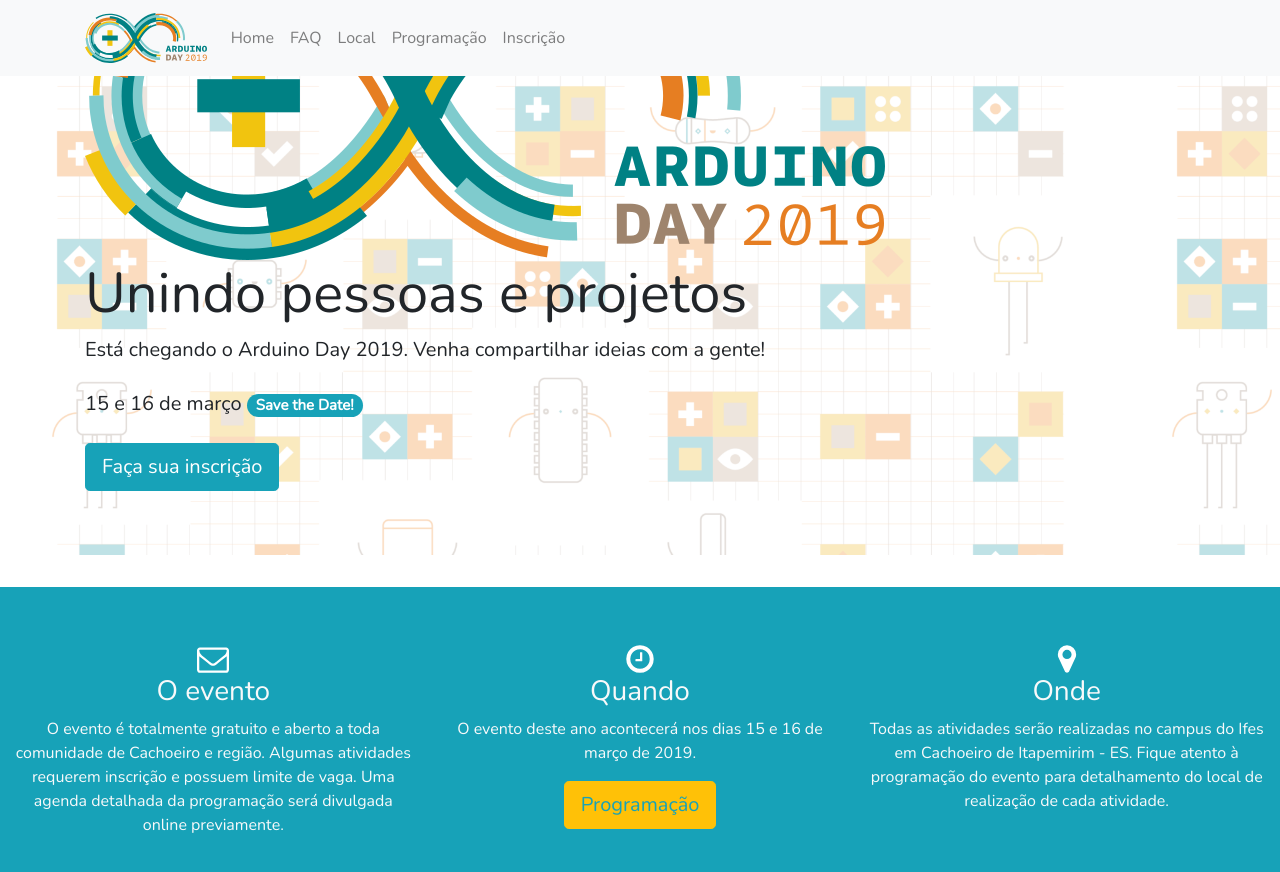
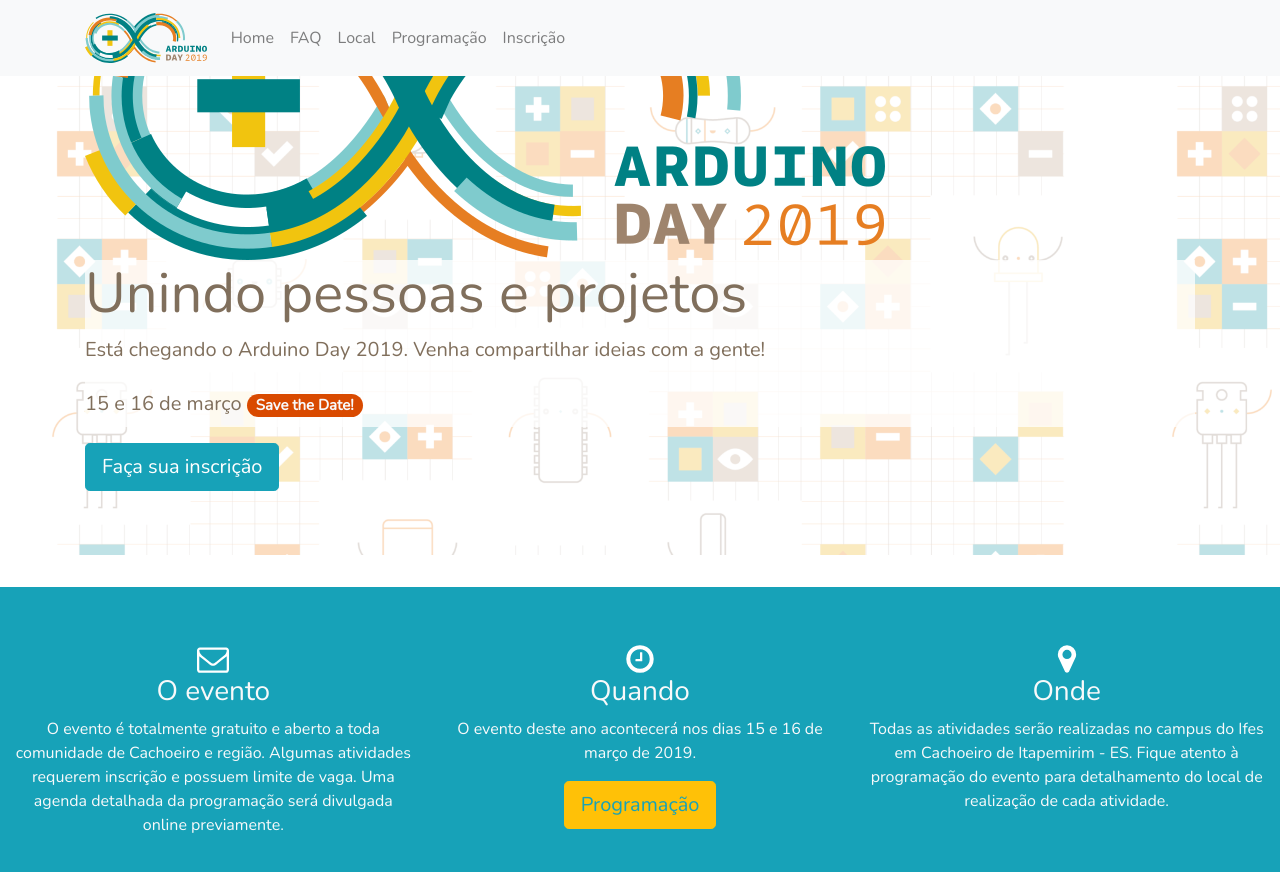
Before and after one commit to arduinodayci/arduinodayci, a Jekyll site: the page built from index.html, in a window 1280 px wide and 900 px high, scrolled down 213 px. Shown: the top 872 px of the window. Built offline with Jekyll 4.4.1, drawn with Linux system fonts in a browser that asks for light colours.

Commit message:
Changes to be committed: 	modified:   _sass/base.scss 	modified:   assets/img/coracao.png 	new file:   assets/img/coracao.svg 	modified:   index.html

```diff
--- a/_sass/base.scss
+++ b/_sass/base.scss
@@ -1,4 +1,6 @@
 @import url('https://fonts.googleapis.com/css?family=Nunito');
+
+$cor-padrao: #d94a00;
 
 body {
   font-family: 'Nunito', sans-serif;
@@ -129,3 +131,12 @@ body {
   height: 50vh;
   width: 100%;
 }
+
+.bg-cor-padrao {
+  background-color: $cor-padrao;
+}
+
+.div-text-home {
+  color: #806f5c;
+  background-color: rgba(255, 255, 255, .75);
+}
--- a/index.html
+++ b/index.html
@@ -6,9 +6,11 @@ title: Home
 <div class="jumbotron" id="hero">
   <div class="container">
   	<img src="{{ site.baseurl }}/assets/img/arduinoday19.png" alt="Logo Arduino Day 2019" class="img-fluid">
-    <h1 class="display-4">Unindo pessoas e projetos</h1>
-    <p class="lead">Está chegando o Arduino Day 2019. Venha compartilhar ideias com a gente!</p>
-    <p class="lead py-2">15 e 16 de março <span class="badge badge-pill badge-info">Save the Date!</span></p>
+    <div class="div-text-home">
+    	<h1 class="display-4">Unindo pessoas e projetos</h1>
+    	<p class="lead">Está chegando o Arduino Day 2019. Venha compartilhar ideias com a gente!</p>
+    	<p class="lead py-2">15 e 16 de março <span class="badge badge-pill text-light bg-cor-padrao">Save the Date!</span></p>
+    </div>
     <a class="btn btn-info btn-lg" href="{{ site.url }}/inscricao/" role="button">Faça sua inscrição</a>
   </div>
 </div>
@@ -74,7 +76,7 @@ title: Home
 	  <hr class="hr-15-branco mb-5">
 	  <div class="row">
 	  	{% for member in site.data.team %}
-		  <div class="col-md-4">
+		  <div class="col">
 		    <img class="rounded-circle filter-member" src="{{ site.baseurl }}/assets/img/members/{{ member.image }}" alt="Foto {{ member.name }}" width="200" height="200">
 		    <p class="lead py-2">{{ member.name }}</p>
 		  </div>
```
Also changed, not shown: assets/img/coracao.png, assets/img/coracao.svg (added).
